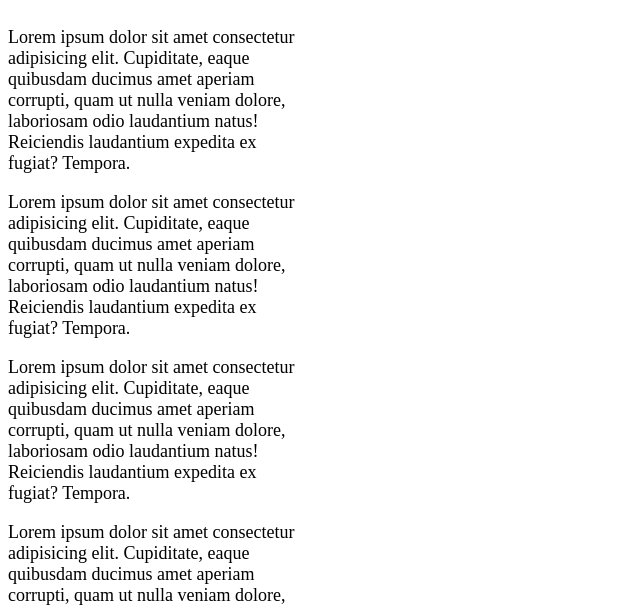
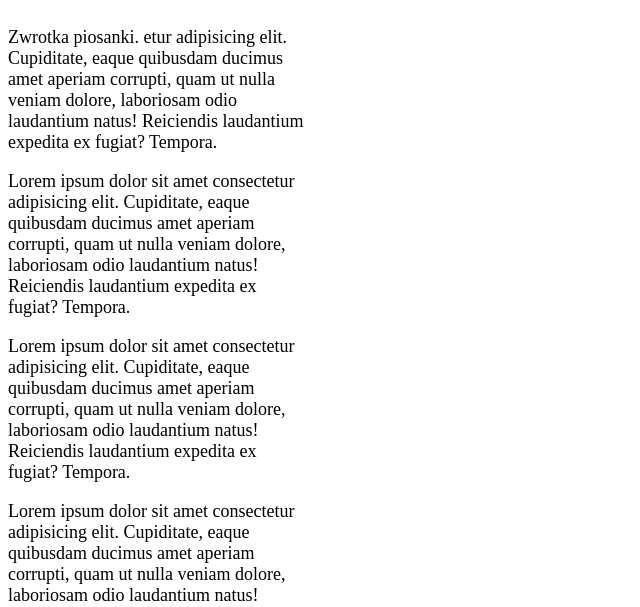
Before and after one commit to radek-or/learning-git-2, a plain HTML site: page index.html in a window 1280 px wide. Shown: the part 197-804 px from the top of the page, without its empty margins (0-640 px from the left). Drawn offline with Linux system fonts and the light colour scheme.

Commit message:
Update text song

```diff
--- a/index.html
+++ b/index.html
@@ -10,7 +10,7 @@
     <header class="song">
         <h1 class="title">2222Lorem ipsum dolor sit amet.</h1>
         <p class="author">Autorem jest Radek</p>
-        <p class="paragraph">Lorem ipsum dolor sit amet consectetur adipisicing elit. Cupiditate, eaque quibusdam ducimus amet aperiam corrupti, quam ut nulla veniam dolore, laboriosam odio laudantium natus! Reiciendis laudantium expedita ex fugiat? Tempora.</p>
+        <p class="paragraph">Zwrotka piosanki. etur adipisicing elit. Cupiditate, eaque quibusdam ducimus amet aperiam corrupti, quam ut nulla veniam dolore, laboriosam odio laudantium natus! Reiciendis laudantium expedita ex fugiat? Tempora.</p>
         <p class="paragraph">Lorem ipsum dolor sit amet consectetur adipisicing elit. Cupiditate, eaque quibusdam ducimus amet aperiam corrupti, quam ut nulla veniam dolore, laboriosam odio laudantium natus! Reiciendis laudantium expedita ex fugiat? Tempora.</p>
         <p class="paragraph">Lorem ipsum dolor sit amet consectetur adipisicing elit. Cupiditate, eaque quibusdam ducimus amet aperiam corrupti, quam ut nulla veniam dolore, laboriosam odio laudantium natus! Reiciendis laudantium expedita ex fugiat? Tempora.</p>
         <p class="paragraph">Lorem ipsum dolor sit amet consectetur adipisicing elit. Cupiditate, eaque quibusdam ducimus amet aperiam corrupti, quam ut nulla veniam dolore, laboriosam odio laudantium natus! Reiciendis laudantium expedita ex fugiat? Tempora.</p>
```
